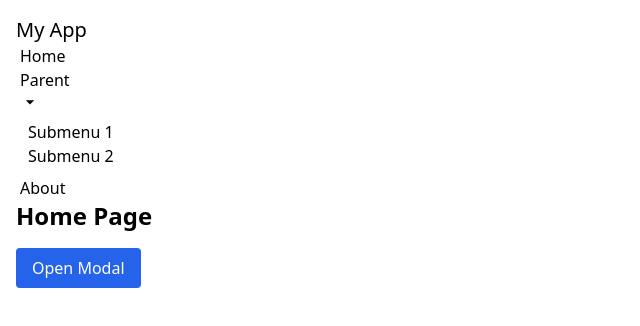
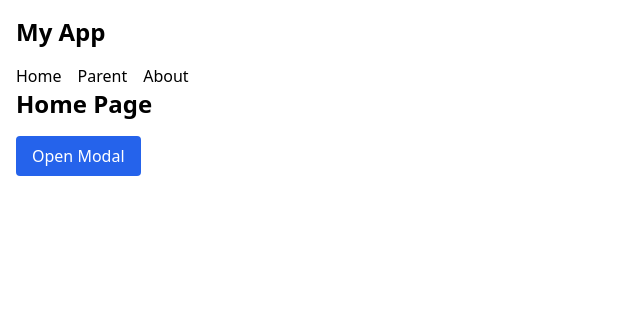
Before and after one commit to TeamsTransport/newtest, a React (Vite) app: page / in a window 1280 px wide. Shown: the top 326 px of the page, without its empty margins (0-640 px from the left). Built offline with nearby package versions, Linux system fonts and the light colour scheme.

Commit message:
Added state to hide nav

```diff
--- a/src/App.tsx
+++ b/src/App.tsx
@@ -1,38 +1,43 @@
+import { useState } from 'react';
 import { Routes, Route, Link } from 'react-router-dom';
 import Home from './pages/Home';
 import About from './pages/About';
 
 function App() {
+  const [showSubmenu, setShowSubmenu] = useState(false);
+
   return (
-    <div className="p-4 bg-base-100">
-      <div className="navbar bg-base-200 rounded-box">
-        <div className="flex-1">
-          <Link to="/" className="btn btn-ghost text-xl">My App</Link>
+    <div className="p-4">
+      <h1 className="text-2xl font-bold mb-4">My App</h1>
+
+      <nav className="space-x-4">
+        <Link to="/" className="btn btn-link">Home</Link>
+
+        <div className="inline-block relative">
+          <button
+            onClick={() => setShowSubmenu(!showSubmenu)}
+            className="btn btn-link"
+          >
+            Parent
+          </button>
+
+          {showSubmenu && (
+            <div className="absolute bg-white shadow rounded mt-2 p-2 space-y-2">
+              <Link to="/submenu1" className="block">Submenu 1</Link>
+              <Link to="/submenu2" className="block">Submenu 2</Link>
+            </div>
+          )}
         </div>
-        <div className="flex-none">
-          <ul className="menu menu-horizontal px-1">
-            <li><Link to="/">Home</Link></li>
-            <li tabIndex={0}>
-              <a className="justify-between">
-                Parent
-                <svg className="fill-current" xmlns="http://www.w3.org/2000/svg" width="20" height="20" viewBox="0 0 24 24"><path d="M7 10l5 5 5-5z"/></svg>
-              </a>
-              <ul className="p-2 bg-base-100 rounded-box z-10">
-                <li><Link to="/submenu1">Submenu 1</Link></li>
-                <li><Link to="/submenu2">Submenu 2</Link></li>
-              </ul>
-            </li>
-            <li><Link to="/about">About</Link></li>
-          </ul>
-        </div>
-      </div>
+
+        <Link to="/about" className="btn btn-link">About</Link>
+      </nav>
 
       <Routes>
         <Route path="/" element={<Home />} />
         <Route path="/about" element={<About />} />
-        {/* Add these if you have components for submenu pages */}
-        {/* <Route path="/submenu1" element={<Submenu1 />} />
-        <Route path="/submenu2" element={<Submenu2 />} /> */}
+        {/* Add submenu routes if needed */}
+        {/* <Route path="/submenu1" element={<Submenu1 />} /> */}
+        {/* <Route path="/submenu2" element={<Submenu2 />} /> */}
       </Routes>
     </div>
   );
```
